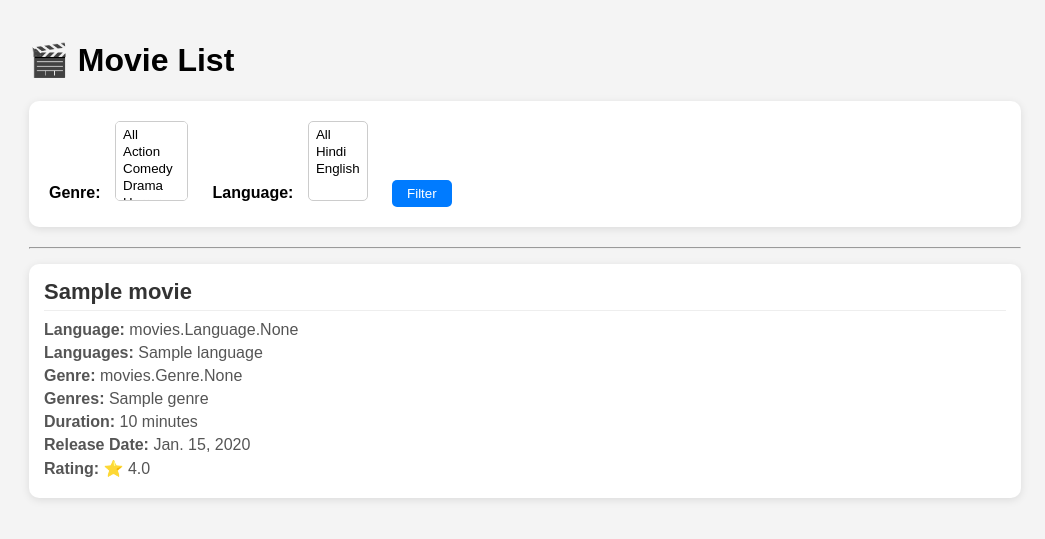
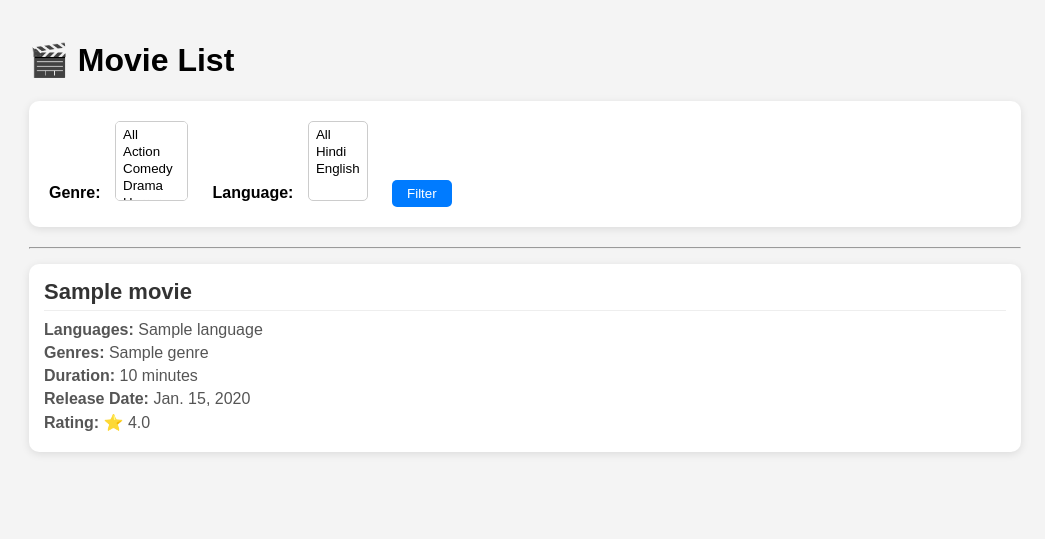
Before and after one commit to ELITE-011/bookmyshow-django, a Django app: page / in a window 1280 px wide. Shown: the top 539 px of the page, without its empty margins (115-1160 px from the left). Run offline with Django 5.2, Linux system fonts and the light colour scheme; tables that the repository leaves empty hold one stand-in row (values such as "Sample post").

Commit message:
Fixed duplicate language and genre display

```diff
--- a/movies/templates/movies/movie_list.html
+++ b/movies/templates/movies/movie_list.html
@@ -108,8 +108,6 @@
         <div class="movie-card">
             <div class="title">{{ movie.title }}</div>
 
-            <p><b>Language:</b> {{ movie.language }}</p>
-
             <p><b>Languages:</b>
                 {% for l in movie.language.all %}
                     {{ l.name }}{% if not forloop.last %}, {% endif %}
@@ -119,8 +117,6 @@
 
 
 
-
-            <p><b>Genre:</b> {{ movie.genre }}</p>
             <p><b>Genres:</b>
                 {% for g in movie.genre.all %}
                     {{ g.name }}{% if not forloop.last %}, {% endif %}
```
